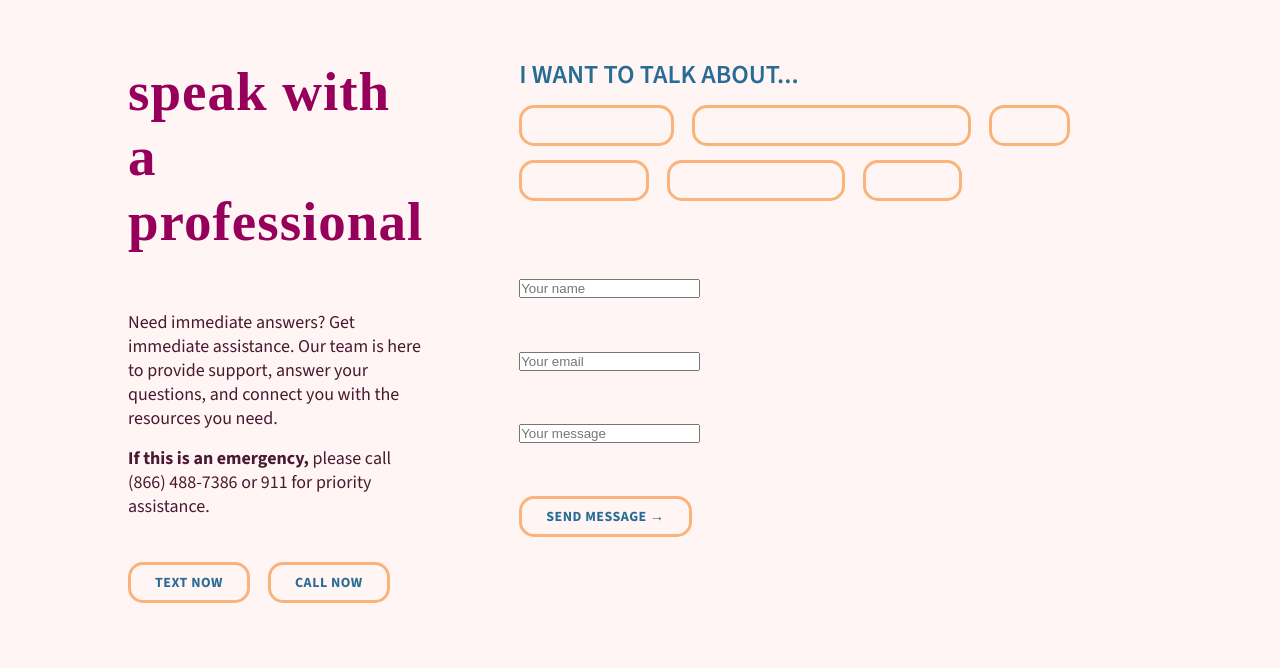
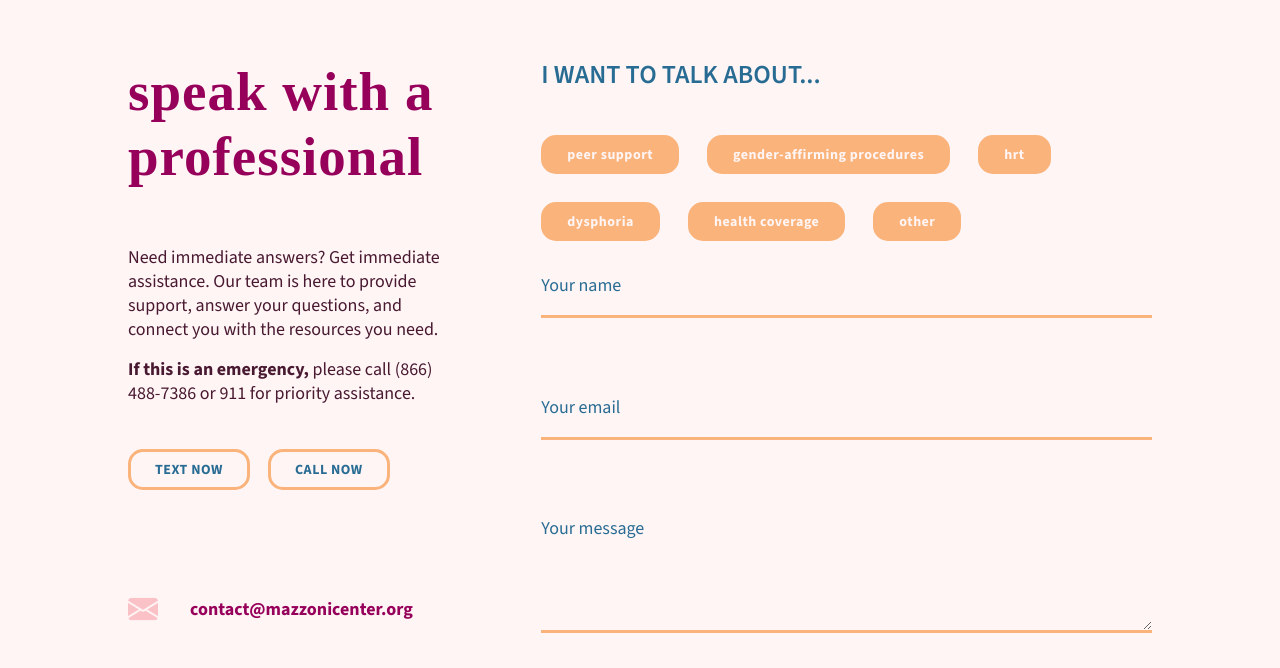
Before and after one commit to ktrumbore/trans-youth-health, a plain HTML site: page contact.html in a window 1280 px wide. Shown: the part 132-800 px from the top of the page. Drawn offline with nearby package versions, Linux system fonts and the light colour scheme; a web font is replaced by a local one.

Commit message:
Contact Form
Added JavaScript and contact form inputs to the contact page. Responsiveness and checkbox toggling are in progress.

```diff
--- a/contact.html
+++ b/contact.html
@@ -53,21 +53,22 @@
 
         <div class="contact-bullets">
           <div class="bullet-text">
-            <img src="images/bullet-fluff.svg" alt="Bullet point.">
+            <img src="images/bullet-mail.png" alt="Bullet point.">
             <b><p>contact@mazzonicenter.org</p></b>
           </div>
 
           <div class="bullet-text">
-            <img src="images/bullet-fluff.svg" alt="Bullet point.">
+            <img src="images/bullet-phone.png" alt="Bullet point.">
             <b><p>(215) 563-0652</p></b>
           </div>
 
           <div class="bullet-text">
-            <img src="images/bullet-fluff.svg" alt="Bullet point.">
-            <b><p>1348 Bainbridge Street Philadelphia, PA 19147</p></b>
+            <img src="images/bullet-location.png" alt="Bullet point.">
+            <b><p id="address">1348 Bainbridge Street Philadelphia, PA 19147</p></b>
           </div>
 
         </div>
+
 
       </div>
 
@@ -75,25 +76,54 @@
         <h2>I want to talk about...</h2>
 
         <div class="form-buttons">
-          <button>peer support</button>
-          <button>gender-affirming procedures</button>
-          <button>hrt</button>
-          <button>dysphoria</button>
-          <button>health coverage</button>
-          <button>other</button>
+          <div class="ck-button">
+            <label>
+               <input type="checkbox" value="1"><span>peer support</span>
+            </label>
+         </div>
+
+         <div class="ck-button">
+            <label>
+               <input type="checkbox" value="2"><span>gender-affirming procedures</span>
+            </label>
+         </div>
+
+         <div class="ck-button">
+            <label>
+               <input type="checkbox" value="3"><span>hrt</span>
+            </label>
+         </div>
+
+         <div class="ck-button">
+            <label>
+               <input type="checkbox" value="4"><span>dysphoria</span>
+            </label>
+         </div>
+
+         <div class="ck-button">
+            <label>
+               <input type="checkbox" value="5"><span>health coverage</span>
+            </label>
+         </div>
+
+         <div class="ck-button">
+            <label>
+               <input type="checkbox" value="6"><span>other</span>
+            </label>
+         </div>
         </div>
 
         <div class="form-fields">
           <label for="name">
-            <input type="text" id="lname" placeholder="Your name">
+            <input type="text" id="name" placeholder="Your name">
           </label>
 
           <label for="email">
-            <input type="email" id="lname" placeholder="Your email">
+            <input type="email" id="email" placeholder="Your email">
           </label>
 
-          <label for="name">
-            <input type="text" id="lname" placeholder="Your message">
+          <label for="message">
+            <textarea id="message" name="message" rows="4" cols="50" placeholder="Your message"></textarea>
           </label>
         </div>
 
@@ -143,4 +173,6 @@
         </div>
       </footer>
 
+      <script src="script.js"></script>
+
 </body>
--- /dev/null
+++ b/script.js
@@ -0,0 +1,47 @@
+document.addEventListener("DOMContentLoaded", function() {
+    var checkbox = document.querySelector('.ck-button input[type="checkbox"]');
+    var ckButton = document.querySelector('.ck-button');
+
+    checkbox.addEventListener('change', function() {
+        if (this.checked) {
+            ckButton.style.background = '#499BBF';
+        } else {
+            ckButton.style.background = 'var(--orange)';
+        }
+    });
+
+    ckButton.addEventListener('mouseenter', function() {
+        if (!checkbox.checked) {
+            this.style.background = 'var(--wave)';
+        }
+    });
+
+    ckButton.addEventListener('mouseleave', function() {
+        if (!checkbox.checked) {
+            this.style.background = 'var(--orange)';
+        }
+    });
+});
+
+const input = document.querySelector('#nav-toggle');
+const nav = document.querySelector('nav ul');
+const anchors = document.querySelectorAll ('a');
+
+function checkAll(){
+    input.checked = false;
+}
+
+window.onload = function(){
+    window.addEventListener('resize', checkAll, false);
+    nav.addEventListener('click', checkAll, false);
+}
+
+anchors.forEach((e) => {
+    e.addEventListener('click', checkAll, false);
+})
+
+window.onscroll = function (){
+    if (window.scrollY > 100){
+        checkAll();
+    }
+}
--- a/style.css
+++ b/style.css
@@ -580,7 +580,7 @@ footer a:hover {
     margin-bottom:2em;
 }
 
-.card-image {
+.resource-rows .card-image {
     margin-bottom: 1em;
 }
 
@@ -588,12 +588,14 @@ footer a:hover {
     gap:2em;
 }
 
+
+
 /*  Contact */
 
 .contact-form {
     padding: 2% 10% 2% 10%;
     margin-top:1em;
-    margin-bottom:2em;
+    margin-bottom:4em;
 }
 
 .contact-description button {
@@ -602,25 +604,100 @@ footer a:hover {
 }
 
 .contact-bullets {
-    margin-top:6em;
+    margin-top:5em;
 }
 
-.contact-bullets p {
+.contact-bullets img {
+    max-width:30px;
+}
+
+.contact-bullets .bullet-text p {
     color: var(--berry);
+    padding-top:1.5em;
+}
+
+#address {
+    padding-top:1em;
 }
 
 .form-buttons {
-    margin-bottom:4em;
+    margin-top:2em;
 }
 
-.form-buttons button {
-    margin-bottom:1em;
-    margin-right:1em;
+.ck-button {
+    padding: 10px 26px;
+    overflow:auto;
+    float:left;
+    border-radius: 15px;
+    background: var(--orange);
+    font-family: 'Source Sans 3', sans-serif;
+    font-weight: 800;
+    letter-spacing:0.5px;
+    font-size:14px;
+    cursor: pointer;
+    margin: 1em 2em 1em 0;
+    border: none;
 }
 
-.form-fields input {
+.ck-button label {
+    float:left;
+}
+
+.ck-button label span {
+    text-align:center;
+    display:block;
+    color: var(--egg);
+}
+
+.ck-button label input {
+    position:absolute;
+    top:-20px;
+}
+
+.ck-button:hover {
+    background:var(--wave);
+}
+
+input {
+    display:block;
+    margin-bottom:3.25em;
+    padding:1em;
+    padding-left:0;
+    font-size: 18px;
+    width:100%;
+    border: 0;
+    border-bottom: 3px var(--orange) solid;
+    background: transparent;
+    font-family: 'Source Sans 3', sans-serif;
+}
+
+textarea {
     display:block;
     margin-bottom:4em;
+    padding:1em;
+    padding-left:0;
+    font-size: 18px;
+    width:100%;
+    border: 0;
+    border-bottom: 3px var(--orange) solid;
+    background: transparent;
+    font-family: 'Source Sans 3', sans-serif;
+}
+
+::placeholder {
+    font-family: 'Source Sans 3', sans-serif;
+    color:var(--wave);
+    font-size: 18px;
+    line-height: 24px;
+    margin-bottom: 16px;
+}
+
+input:focus {
+    border-bottom: 3px var(--berry) solid;
+}
+
+textarea:focus {
+    border-bottom: 3px var(--berry) solid;
 }
 
 
@@ -819,11 +896,11 @@ footer a:hover {
     }
 
     .contact-description {
-        width:40%;
+        width:50%;
     }
 
     .contact-bullets .bullet-text {
-        width: 70%;
+        width: 65%;
     }
 
 }
```
Also changed, not shown: about.html (+2 -0 lines), index.html (+1 -0 lines), resources.html (+2 -0 lines), images/bullet-location.png (added), images/bullet-mail.png (added), images/bullet-phone.png (added), 1 other file.
